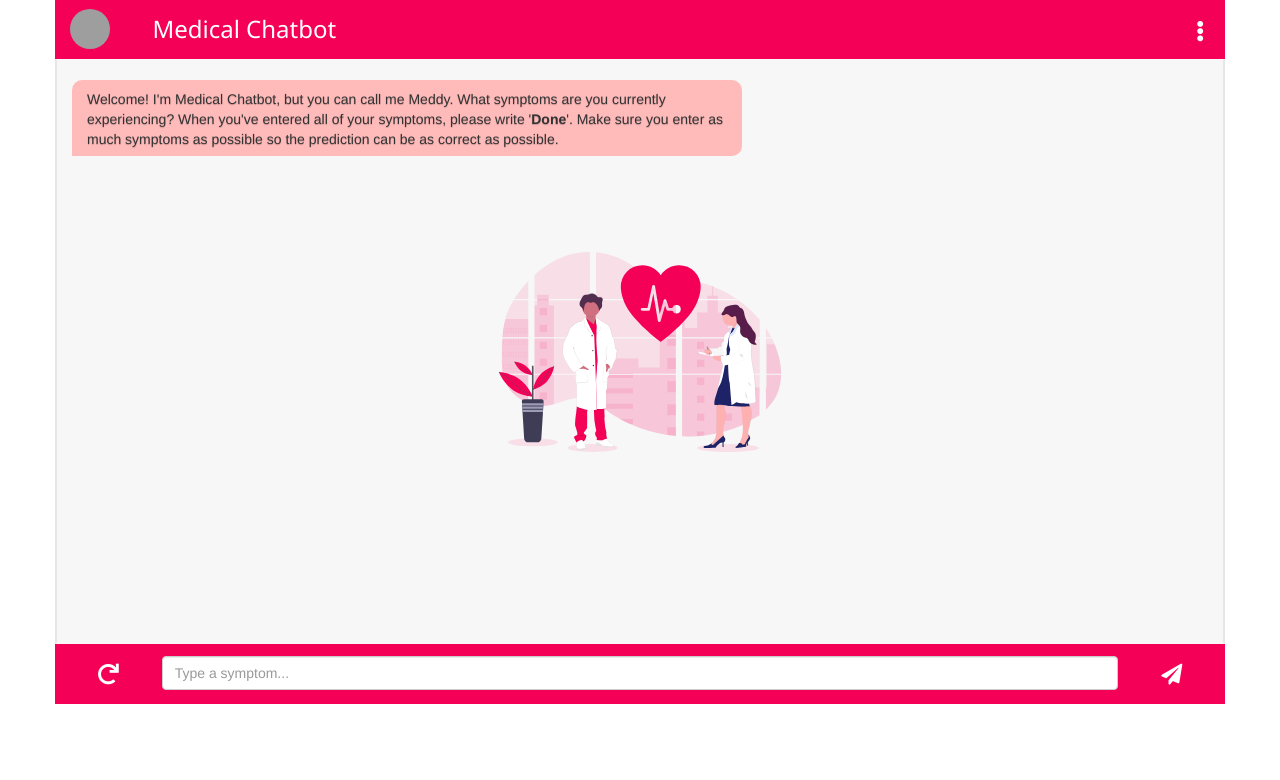
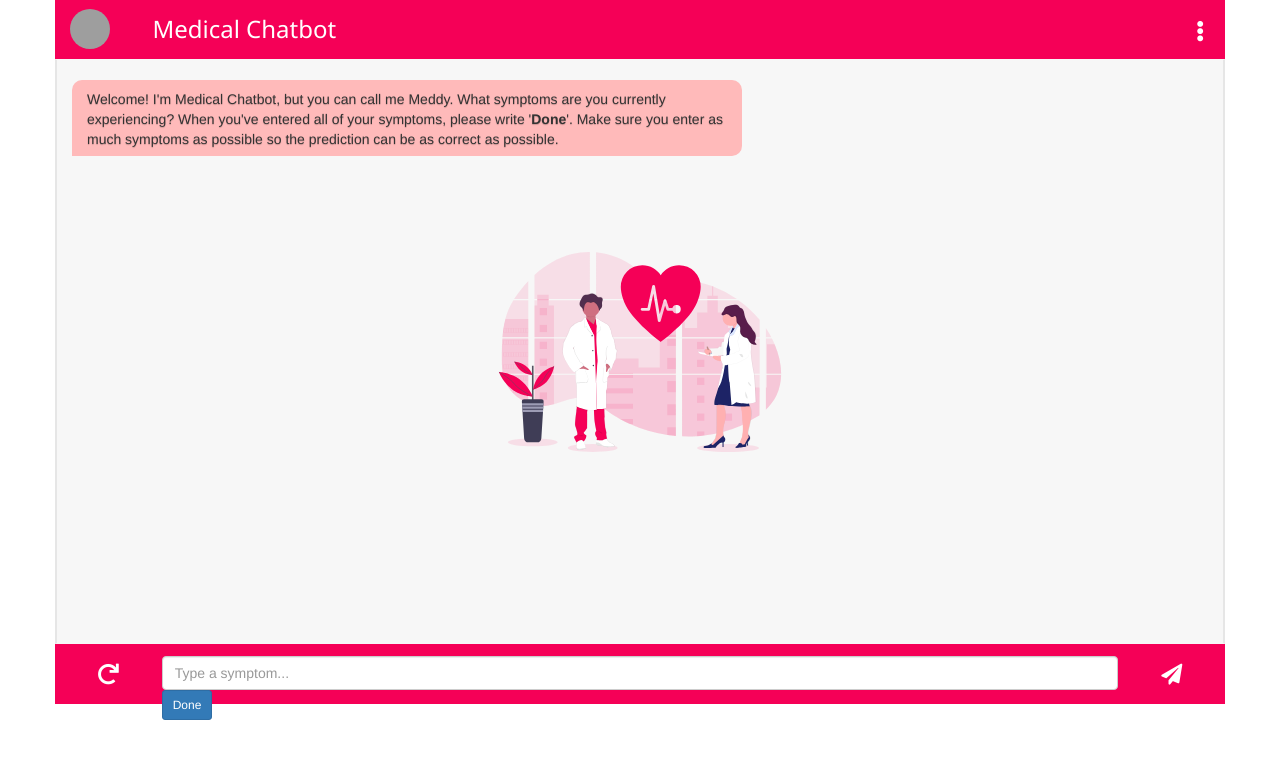
Before and after one commit to musama-dev/MedicoAI, a Flask app: template templates/index.html in a window 1280 px wide. Shown: the part 20-800 px from the top of the page. Run offline with Flask 2, Linux system fonts and the light colour scheme; the template is opened without the code that fills it, so the values that code supplies are empty; parts of the project's set-up code (start-up, migrations or seed data) failed here and were passed over; some libraries are stand-ins or nearby versions; grey boxes are pictures that could not be loaded.

Commit message:
ui: add quick Done button for finishing symptom entry

```diff
--- a/static/js/main.js
+++ b/static/js/main.js
@@ -28,6 +28,7 @@ $(document).ready(function () {
   let input = $("#message-text");
   let sendBtn = $("#send");
   let startOverBtn = $("#start-over");
+  let doneBtn = $("#done-btn");
   let dataList = $("#symptoms-list");
   let chat = $("#conversation");
 
@@ -59,6 +60,12 @@ $(document).ready(function () {
 
   sendBtn.on("click", function () {
     $.fn.handleUserMessage();
+  });
+
+  doneBtn.on("click", function () {
+    if (!$.fn.isRequestInFlight) {
+      $.fn.getPredictedSymptom("done");
+    }
   });
 
   // Handler for click on one of the suggested symptoms
--- a/templates/index.html
+++ b/templates/index.html
@@ -100,6 +100,9 @@
                 maxlength="200"
                 placeholder="Type a symptom..."
               />
+              <button id="done-btn" class="btn btn-primary btn-sm" type="button">
+                Done
+              </button>
             </div>
             <button
               id="send"
```
